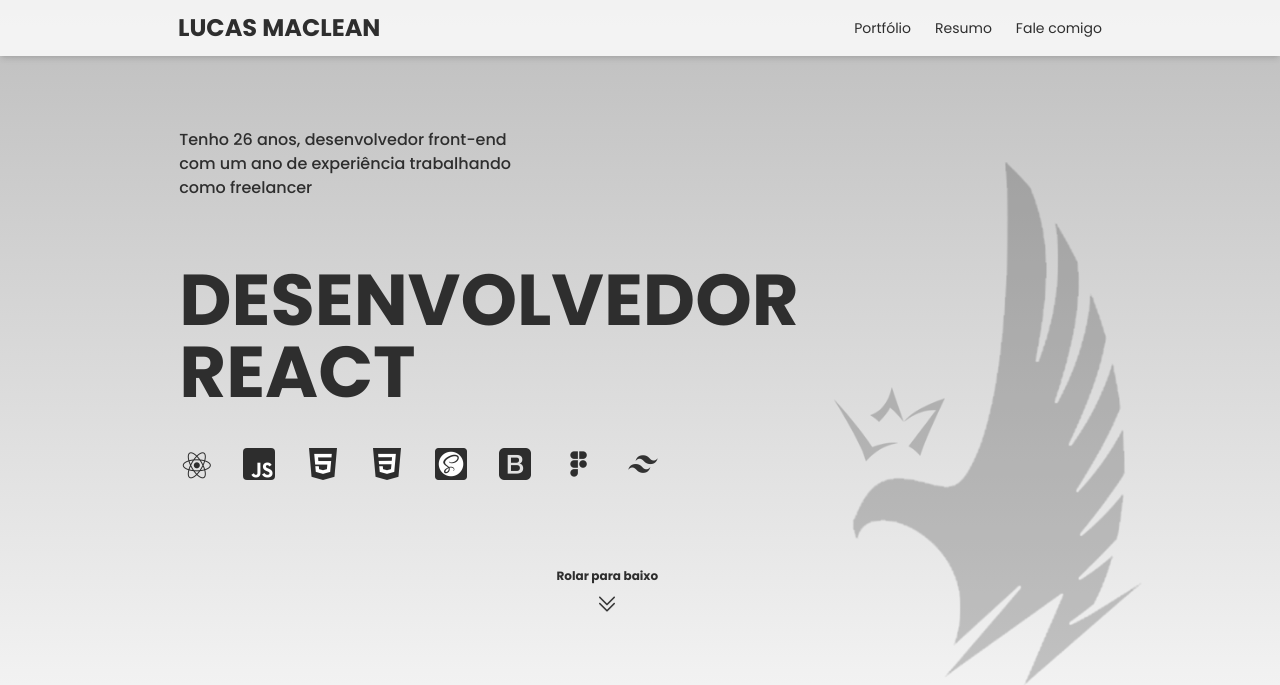
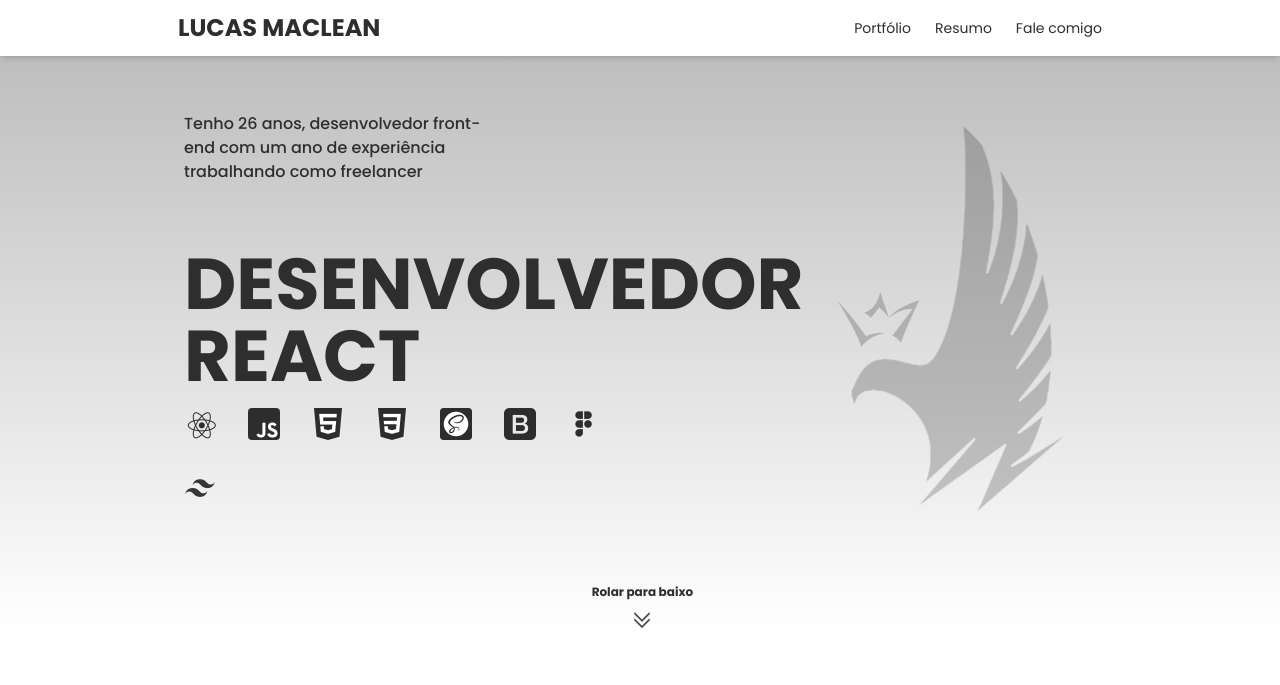
Before and after one commit to osmaclean/portfolioFront, a React (Vite) app: page / in a window 1280 px wide. Shown: the top 685 px of the page. Built offline with nearby package versions, Linux system fonts and the light colour scheme; a web font is replaced by a local one.

Commit message:
feat: Adjusting project responsiveness

```diff
--- a/src/components/Hero/Hero.jsx
+++ b/src/components/Hero/Hero.jsx
@@ -1,36 +1,43 @@
+import "./index.scss";
+
 export default function Hero() {
   return (
-    <section className="mt-14 w-full h-[91vh] pt-8 pl-[11.2rem] flex">
-      <div className="w-1/2">
-        <p className="font-medium text-base text-content w-2/3 mt-10">
+    <section
+      id="section"
+      className="mt-14 w-full pt-4 pl-[12.1rem] pr-[11.2rem] mdOne:pl-[11.5rem] md2nd:pl-[11rem] md-3:pl-[10rem] md-3:pr-[10rem]  flex flex-col items-center justify-center relative"
+    >
+      <div className="flex w-full items-start justify-between">
+        <div className="w-1/2 h-full">
+          <p className="font-medium text-base text-content w-2/3 mt-10 md2nd:w-3/4 md-3:w-5/6">
             Tenho 26 anos, desenvolvedor front-end com um ano de experiência
             trabalhando como freelancer
           </p>
-        <h1 className="font-bold text-content text-7xl w-1/2 mt-16">
+          <h1 className="font-bold text-content text-7xl w-full mt-16 md2nd:text-6xl md-3:text-[3.2rem]">
             DESENVOLVEDOR REACT
           </h1>
           <div className="w-full mt-4">
-          <ul className="w-full h-20 flex items-center justify-start gap-8">
-            <li className="bg-react bg-cover bg-no-repeat w-8 h-8"></li>
-            <li className="bg-js bg-cover bg-no-repeat w-8 h-8"></li>
-            <li className="bg-html bg-cover bg-no-repeat w-8 h-8"></li>
-            <li className="bg-css bg-cover bg-no-repeat w-8 h-8"></li>
-            <li className="bg-sass bg-cover bg-no-repeat w-8 h-8"></li>
-            <li className="bg-bootstrap bg-cover bg-no-repeat w-8 h-8"></li>
-            <li className="bg-figma bg-cover bg-no-repeat w-8 h-8"></li>
-            <li className="bg-tailwind bg-cover bg-no-repeat w-8 h-8 invert opacity-90"></li>
+            <ul className="w-full h-20 flex flex-wrap items-center justify-start gap-8 md-3:gap-6">
+              <li className="bg-react bg-cover bg-no-repeat w-8 h-8 md2nd:w-6 md2nd:h-6"></li>
+              <li className="bg-js bg-cover bg-no-repeat w-8 h-8 md2nd:w-6 md2nd:h-6"></li>
+              <li className="bg-html bg-cover bg-no-repeat w-8 h-8 md2nd:w-6 md2nd:h-6"></li>
+              <li className="bg-css bg-cover bg-no-repeat w-8 h-8 md2nd:w-6 md2nd:h-6"></li>
+              <li className="bg-sass bg-cover bg-no-repeat w-8 h-8 md2nd:w-6 md2nd:h-6"></li>
+              <li className="bg-bootstrap bg-cover bg-no-repeat w-8 h-8 md2nd:w-6 md2nd:h-6"></li>
+              <li className="bg-figma bg-cover bg-no-repeat w-8 h-8 md2nd:w-6 md2nd:h-6"></li>
+              <li className="bg-tailwind bg-cover bg-no-repeat w-8 h-8 invert opacity-90 md2nd:w-6 md2nd:h-6"></li>
             </ul>
           </div>
-        <div className="pt-16 pr-0 pb-0 w-[87%] flex flex-col items-end justify-center">
+        </div>
+        <div className="w-[30%] flex flex-col items-center justify-start md-3:w-[40%]">
+          <div className="w-full h-[32rem] bg-eagle bg-cover bg-bottom bg-no-repeat opacity-20 md-3:h-[30rem]"></div>
+        </div>
+      </div>
+      <div className="w-3/4 flex flex-col items-center justify-center">
         <div className="flex flex-col items-center justify-center gap-4">
-            <h4 className="text-content text-xs font-bold">
-              Rolar para baixo{" "}
-            </h4>
+          <h4 className="text-content text-xs font-bold">Rolar para baixo</h4>
           <div className="bg-scroll bg-cover bg-no-repeat w-4 h-4 animate-bounce"></div>
         </div>
       </div>
-      </div>
-      <div className="w-1/2 bg-eagle bg-cover bg-no-repeat h-full opacity-20 bg-bottom"></div>
     </section>
   );
 }
--- /dev/null
+++ b/src/components/Hero/index.scss
@@ -0,0 +1,8 @@
+#section {
+  background: rgb(255, 255, 255);
+  background: linear-gradient(
+    0deg,
+    rgba(255, 255, 255, 1) 0%,
+    rgba(190, 190, 190, 1) 100%
+  );
+}
--- a/src/components/Works/Works.jsx
+++ b/src/components/Works/Works.jsx
@@ -3,11 +3,14 @@ import Blank from "../../assets/imgs/light/blank.svg";
 
 export default function Works({ data }) {
   return (
-    <div id="sectionWorks" className="w-full pt-8 pl-[11.25rem] mt-14">
+    <div
+      id="sectionWorks"
+      className="w-full pt-8 pl-[11.25rem] pr-[11.25rem] mt-20"
+    >
       <h1 className="text-content text-3xl mt-8 font-extrabold uppercase">
         Portfólio
       </h1>
-      <div className="w-[59.3rem] pt-12 pb-12 flex flex-wrap items-center justify-between gap-12">
+      <div className="w- pt-12 pb-12  flex flex-wrap items-center justify-between gap-12">
         {data.map((obj) => (
           <div
             key={obj.id}
--- a/src/index.scss
+++ b/src/index.scss
@@ -4,12 +4,3 @@
   padding: 0;
   font-family: "Poppins", sans-serif;
 }
-
-body {
-  background: rgb(255, 255, 255);
-  background: linear-gradient(
-    0deg,
-    rgba(255, 255, 255, 1) 0%,
-    rgba(190, 190, 190, 1) 100%
-  );
-}
--- a/tailwind.config.js
+++ b/tailwind.config.js
@@ -7,6 +7,9 @@ export default {
     screens: {
       'sm': { 'max': '585px' },
       'md': { 'max': '768px' },
+      'mdOne': { 'max': '1335px' },
+      'md2nd': { 'max': '1275px' },
+      'md-3': { 'max': '1190px' },
     },
     fontFamily: {
       'default': ['Poppins', 'sans-serif'],
```
Lines whose indentation alone changed are shown as unchanged.
